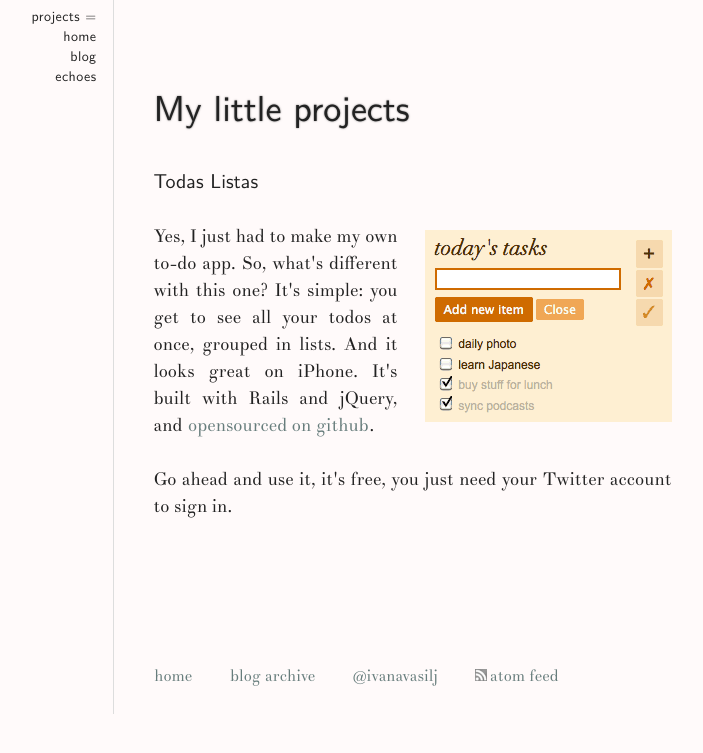
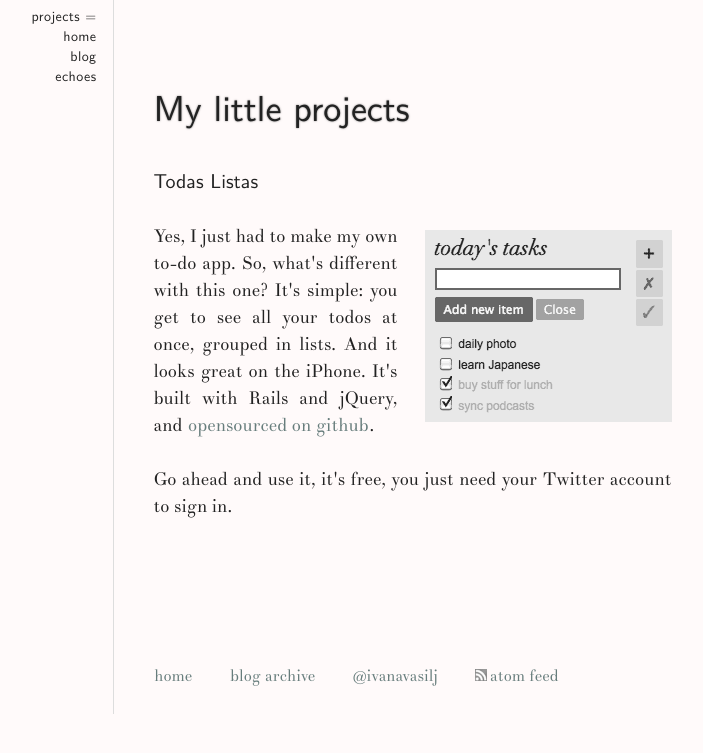
Before and after one commit to ivana/ivana.github.com, a Jekyll site: the page built from projects.html, in a window 1280 px wide. Shown: the top 753 px of the page, without its empty margins (248-951 px from the left). Built offline with Jekyll 4.4.1, drawn with Linux system fonts in a browser that asks for light colours; Markdown is read by kramdown in place of the engine named in the settings.

Commit message:
todas listas img back to black

```diff
--- a/projects.html
+++ b/projects.html
@@ -17,7 +17,7 @@ permalink: projects/
 
       <p>
         Yes, I just had to make my own to-do app. So, what's different with this one?
-        It's simple: you get to see all your todos at once, grouped in lists. And it looks great on iPhone.
+        It's simple: you get to see all your todos at once, grouped in lists. And it looks great on the iPhone.
         It's built with Rails and jQuery, and <a href="https://github.com/ivana/todofrenzy">opensourced on github</a>.
       </p>
       <p>
```
Also changed, not shown: img/todaslistas.png.
